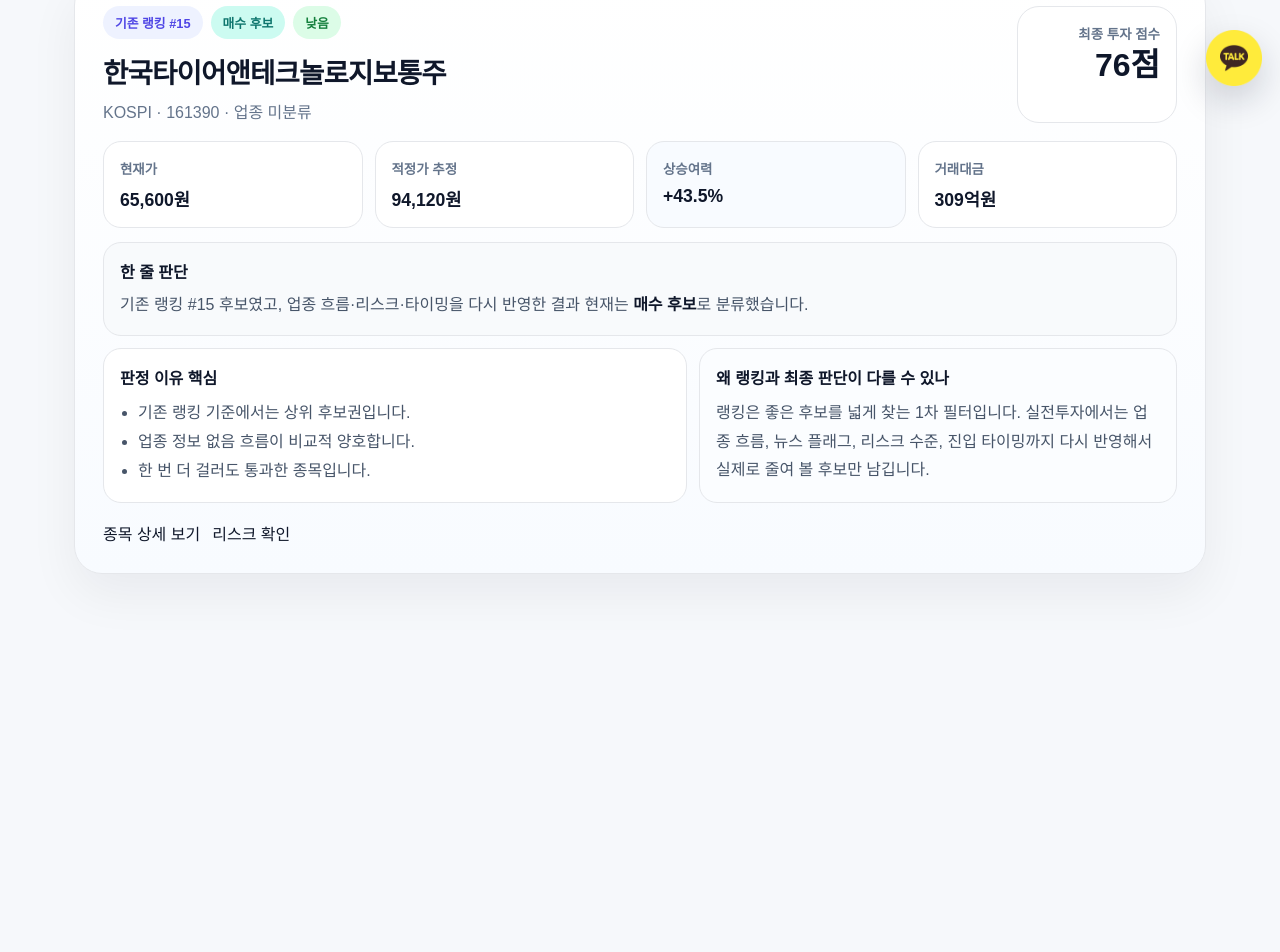
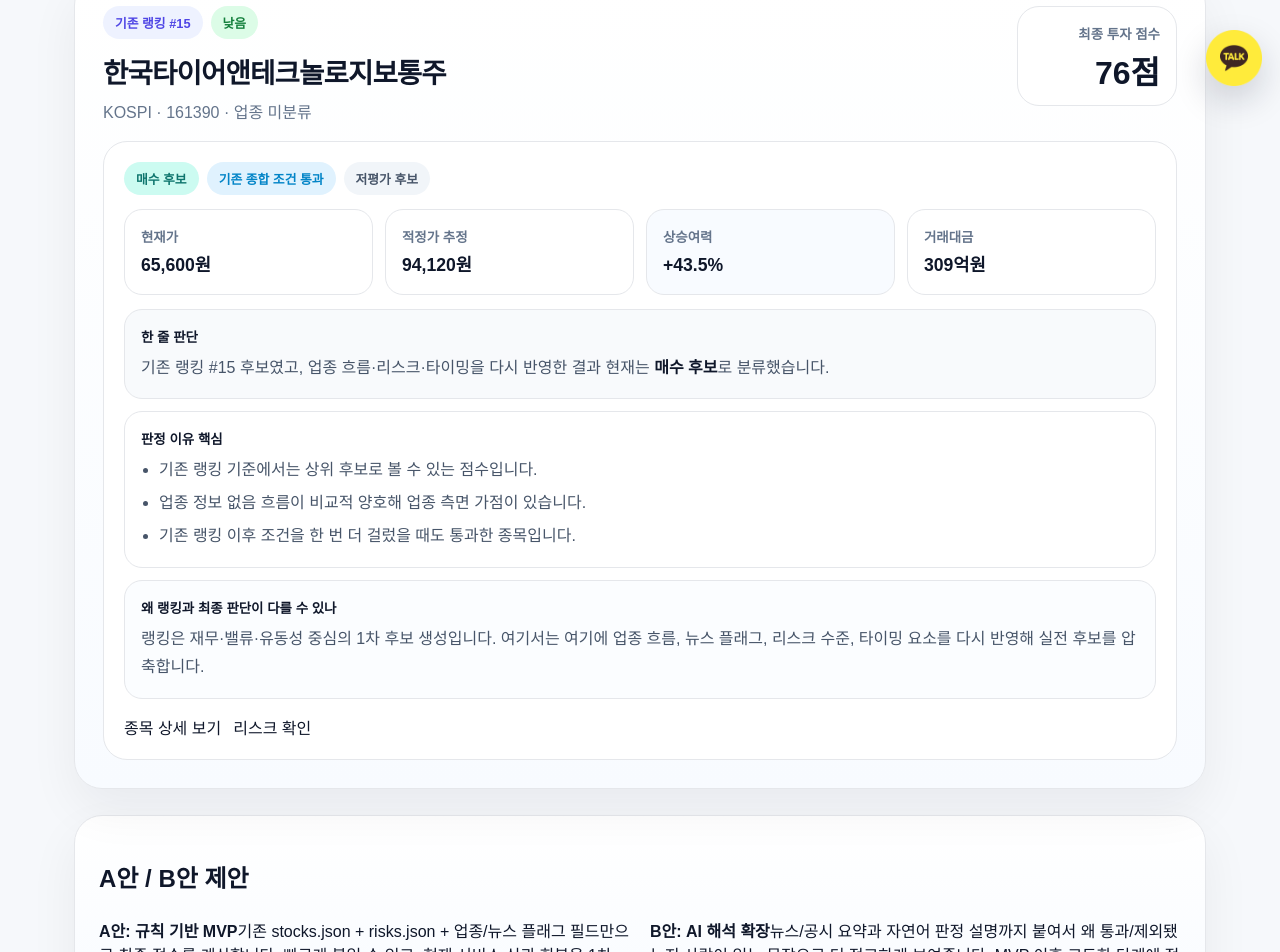
Before and after one commit to DcoyA/screener, a Next.js app: page /final-picks in a window 1280 px wide. Shown: the part 692-1644 px from the top of the page. Before the commit the page ends 1346 px from the top, so only its background shows below. Built offline with nearby package versions, Linux system fonts and the light colour scheme.

Commit message:
Update page.js

```diff
--- a/app/final-picks/page.js
+++ b/app/final-picks/page.js
@@ -124,25 +124,36 @@ function computeWarningPenalty(stock, riskItem) {
   const uncertainty = Number(stock?.newsMeta?.uncertaintyCount ?? 0);
   penalty += negativeCount * 5;
   penalty += uncertainty * 3;
-  if (stock?.timingMeta?.recentSpikeFlag) penalty += 6;
+  const recentSpike = Number(stock?.timingMeta?.recentSpikeFlag ? 1 : 0);
+  if (recentSpike) penalty += 6;
   return penalty;
 }
 
 function buildDecisionReasons(stock, riskItem, scores, decision) {
+  const reasons = [];
   const sectorName = stock?.sector || stock?.industry || "업종 정보 없음";
-  const reasons = [];
-  if (scores.base >= 75) reasons.push(`기존 랭킹 총점이 높습니다.`);
-  else if (scores.base >= 60) reasons.push(`기존 랭킹 기준에서는 상위 후보권입니다.`);
-  if (scores.sector >= 65) reasons.push(`${sectorName} 흐름이 비교적 양호합니다.`);
-  else if (scores.sector <= 45) reasons.push(`${sectorName} 흐름은 아직 보수적으로 봐야 합니다.`);
-  if (scores.news <= 45) reasons.push(`최근 뉴스 플래그상 불확실성이 있습니다.`);
-  if (riskItem?.level === "보통") reasons.push(`리스크 수준이 보통이라 체크 포인트 확인이 필요합니다.`);
-  if (riskItem?.level === "주의") reasons.push(`리스크 수준이 높아 감점됩니다.`);
-  if (scores.timing <= 45) reasons.push(`진입 타이밍은 지금 다소 아쉽습니다.`);
-  if (decision === "매수 후보") reasons.push(`한 번 더 걸러도 통과한 종목입니다.`);
-  if (decision === "관찰") reasons.push(`지금은 관찰 비중이 더 적절합니다.`);
-  if (decision === "제외") reasons.push(`현재는 실전 매수 대상에서 제외하는 편이 낫습니다.`);
-  return reasons.slice(0, 3);
+
+  if (scores.base >= 75) reasons.push(`기존 랭킹 총점이 ${Math.round(scores.base)}점으로 높습니다.`);
+  else if (scores.base >= 60) reasons.push(`기존 랭킹 기준에서는 상위 후보로 볼 수 있는 점수입니다.`);
+  else reasons.push(`기존 랭킹 점수는 높지 않지만 다른 조건까지 함께 점검했습니다.`);
+
+  if (scores.sector >= 65) reasons.push(`${sectorName} 흐름이 비교적 양호해 업종 측면 가점이 있습니다.`);
+  else if (scores.sector <= 45) reasons.push(`${sectorName} 흐름이 약해 업종 수급은 보수적으로 봐야 합니다.`);
+
+  if (scores.news >= 70) reasons.push(`최근 뉴스/공시 플래그는 비교적 무난한 편입니다.`);
+  else if (scores.news <= 45) reasons.push(`최근 뉴스 플래그상 불확실성이 있어 바로 진입하긴 부담이 있습니다.`);
+
+  if (riskItem?.level === "주의") reasons.push(`리스크 페이지 기준이 \"주의\"라서 최종 판단에서 감점됩니다.`);
+  else if (riskItem?.level === "보통") reasons.push(`리스크 수준이 \"보통\"이라 체크 포인트 확인이 필요합니다.`);
+
+  if (scores.timing >= 68) reasons.push(`타이밍/유동성 기준은 크게 무리 없는 구간입니다.`);
+  else if (scores.timing <= 45) reasons.push(`지금 진입 타이밍은 다소 아쉬워 관찰이 더 적절합니다.`);
+
+  if (decision === "매수 후보") reasons.push(`기존 랭킹 이후 조건을 한 번 더 걸렀을 때도 통과한 종목입니다.`);
+  else if (decision === "관찰") reasons.push(`기존 랭킹에서는 괜찮지만 실전 진입 전 한 번 더 관찰이 필요한 종목입니다.`);
+  else reasons.push(`랭킹 상위권일 수는 있어도 지금 바로 매수 대상으로 보긴 어렵습니다.`);
+
+  return reasons.slice(0, 4);
 }
 
 function buildFinalPicks(stocksData, risksData) {
@@ -152,6 +163,7 @@ function buildFinalPicks(stocksData, risksData) {
 
   const evaluated = baseline.map((stock) => {
     const riskItem = riskMap.get(String(stock.code));
+
     const scores = {
       base: clamp(Number(stock?.totalScore ?? 0), 0, 100),
       sector: computeSectorScore(stock),
@@ -163,12 +175,21 @@ function buildFinalPicks(stocksData, risksData) {
     };
 
     const finalScore = clamp(
-      scores.base * 0.40 + scores.sector * 0.12 + scores.market * 0.10 + scores.news * 0.12 + scores.liquidity * 0.10 + scores.timing * 0.16 - scores.warningPenalty,
+      scores.base * 0.40 +
+      scores.sector * 0.12 +
+      scores.market * 0.10 +
+      scores.news * 0.12 +
+      scores.liquidity * 0.10 +
+      scores.timing * 0.16 -
+      scores.warningPenalty,
       0,
       100
     );
 
-    const hasHardExclude = riskItem?.level === "주의" || Number(stock?.metrics?.debtRatio ?? 0) >= 220 || Number(stock?.newsMeta?.negativeCount ?? 0) >= 2;
+    const hasHardExclude =
+      riskItem?.level === "주의" ||
+      Number(stock?.metrics?.debtRatio ?? 0) >= 220 ||
+      Number(stock?.newsMeta?.negativeCount ?? 0) >= 2;
 
     let decision = "관찰";
     if (!hasHardExclude && finalScore >= 72 && scores.news >= 50 && scores.timing >= 52) decision = "매수 후보";
@@ -176,11 +197,13 @@ function buildFinalPicks(stocksData, risksData) {
 
     return {
       ...stock,
+      riskItem,
       baselineRank: rankMap.get(String(stock.code)) ?? null,
       finalScore: Math.round(finalScore),
       decision,
       sectorName: stock?.sector || stock?.industry || "업종 미분류",
       decisionReasons: buildDecisionReasons(stock, riskItem, scores, decision),
+      scoreBreakdown: scores,
       riskLevel: riskItem?.level || "낮음",
     };
   });
@@ -209,7 +232,7 @@ const DECISION_META = {
 function PickSection({ title, desc, items, emptyText }) {
   return (
     <section className="pickSection">
-      <div className="sectionHeaderRow pickHeader">
+      <div className="sectionHeaderRow">
         <div>
           <h2 className="sectionTitle">{title}</h2>
           <p className="sectionDesc">{desc}</p>
@@ -220,64 +243,71 @@ function PickSection({ title, desc, items, emptyText }) {
       {items.length ? (
         <div className="pickGrid">
           {items.map((item) => (
-            <article className="candidateCard" key={`${title}-${item.code}`}>
-              <div className="candidateHeader">
-                <div className="candidateHeadLeft">
-                  <div className="chipRow">
-                    <span className="rankChip">기존 랭킹 #{item.baselineRank ?? "-"}</span>
-                    <span className={getDecisionClass(item.decision)}>{item.decision}</span>
+            <article className="pickCard" key={`${title}-${item.code}`}>
+              <div className="pickTop">
+                <div>
+                  <div className="topLabelRow">
+                    <span className="rankTag">기존 랭킹 #{item.baselineRank ?? "-"}</span>
                     <span className={getRiskLevelClass(item.riskLevel)}>{item.riskLevel}</span>
                   </div>
                   <h3>{item.name}</h3>
                   <p className="subMeta">{item.market} · {item.code} · {item.sectorName}</p>
                 </div>
-                <div className="scoreCard">
+                <div className="scoreBox">
                   <span>최종 투자 점수</span>
                   <strong>{item.finalScore}점</strong>
                 </div>
               </div>
 
-              <div className="statGrid">
-                <div className="statCard">
+              <div className="middleCard">
+                <div className="badgeRow">
+                  <span className={getDecisionClass(item.decision)}>{item.decision}</span>
+                  {item?.rankMeta?.topRankEligible ? <span className="smallBadge info">기존 종합 조건 통과</span> : null}
+                  {item?.undervalueMeta?.eligible ? <span className="smallBadge soft">저평가 후보</span> : null}
+                </div>
+
+                <div className="metricRow">
+                  <div className="metricBox">
                     <span>현재가</span>
                     <strong>{formatPrice(item?.metrics?.closePrice)}</strong>
                   </div>
-                <div className="statCard">
+                  <div className="metricBox">
                     <span>적정가 추정</span>
                     <strong>{formatPrice(item?.metrics?.targetPrice)}</strong>
                   </div>
-                <div className="statCard accent">
+                  <div className="metricBox accent">
                     <span>상승여력</span>
                     <strong>{formatPercent(item?.metrics?.upside)}</strong>
                   </div>
-                <div className="statCard">
+                  <div className="metricBox">
                     <span>거래대금</span>
                     <strong>{formatCompactKrw(item?.metrics?.avgTradeValue5d)}</strong>
                   </div>
                 </div>
 
-              <div className="summaryStrip">
-                <strong>한 줄 판단</strong>
+                <div className="middleSections">
+                  <div className="innerPanel emphasis">
+                    <span className="reasonLabel">한 줄 판단</span>
                     <p>
-                  기존 랭킹 #{item.baselineRank ?? "-"} 후보였고, 업종 흐름·리스크·타이밍을 다시 반영한 결과
-                  현재는 <b>{item.decision}</b>로 분류했습니다.
+                      기존 랭킹 #{item.baselineRank ?? "-"} 후보였고, 업종 흐름·리스크·타이밍을 다시 반영한 결과 현재는
+                      <b> {item.decision}</b>로 분류했습니다.
                     </p>
                   </div>
 
-              <div className="reasonGrid">
-                <div className="reasonPanel">
-                  <strong>판정 이유 핵심</strong>
-                  <ul>
+                  <div className="innerPanel">
+                    <span className="reasonLabel">판정 이유 핵심</span>
+                    <ul className="reasonList">
                       {item.decisionReasons.map((reason) => (
                         <li key={reason}>{reason}</li>
                       ))}
                     </ul>
                   </div>
-                <div className="reasonPanel soft">
-                  <strong>왜 랭킹과 최종 판단이 다를 수 있나</strong>
+
+                  <div className="innerPanel soft">
+                    <span className="reasonLabel">왜 랭킹과 최종 판단이 다를 수 있나</span>
                     <p>
-                    랭킹은 좋은 후보를 넓게 찾는 1차 필터입니다. 실전투자에서는 업종 흐름, 뉴스 플래그,
-                    리스크 수준, 진입 타이밍까지 다시 반영해서 실제로 줄여 볼 후보만 남깁니다.
+                      랭킹은 재무·밸류·유동성 중심의 1차 후보 생성입니다. 여기서는 여기에 업종 흐름,
+                      뉴스 플래그, 리스크 수준, 타이밍 요소를 다시 반영해 실전 후보를 압축합니다.
                     </p>
                   </div>
                 </div>
@@ -285,6 +315,7 @@ function PickSection({ title, desc, items, emptyText }) {
                 <div className="cardActions">
                   <Link href={`/stock/${item.code}`} className="detailBtn">종목 상세 보기</Link>
                   <Link href={`/risk?code=${item.code}`} className="ghostBtn">리스크 확인</Link>
+                </div>
               </div>
             </article>
           ))}
@@ -315,8 +346,7 @@ export default function FinalPicksPage() {
           <p className="badge">FINAL PICKS</p>
           <h1>랭킹 이후, 실전 투자 후보만 한 번 더 걸러봅니다</h1>
           <p className="desc">
-            랭킹이 1차 후보를 만든다면, 여기서는 업종 흐름·리스크·뉴스 플래그·타이밍을 다시 반영해
-            실제로 줄여 볼 후보만 남깁니다.
+            랭킹이 1차 후보를 만든다면, 여기서는 업종 흐름·리스크·뉴스 플래그·타이밍을 다시 반영해 실제로 줄여 볼 후보만 남깁니다.
           </p>
         </div>
         <div className="heroInfoGrid">
@@ -344,6 +374,22 @@ export default function FinalPicksPage() {
         emptyText="현재 기준으로 표시할 종목이 없습니다."
       />
 
+      <section className="logicSection">
+        <div className="logicCard">
+          <h2>A안 / B안 제안</h2>
+          <div className="guideGrid twoCol">
+            <div className="guideItem">
+              <strong>A안: 규칙 기반 MVP</strong>
+              <span>기존 stocks.json + risks.json + 업종/뉴스 플래그 필드만으로 최종 점수를 계산합니다. 빠르게 붙일 수 있고, 현재 서비스 신뢰 회복용 1차 버전으로 적합합니다.</span>
+            </div>
+            <div className="guideItem">
+              <strong>B안: AI 해석 확장</strong>
+              <span>뉴스/공시 요약과 자연어 판정 설명까지 붙여서 왜 통과/제외됐는지 사람이 읽는 문장으로 더 정교하게 보여줍니다. MVP 이후 고도화 단계에 적합합니다.</span>
+            </div>
+          </div>
+        </div>
+      </section>
+
       <style jsx>{`
         .container { max-width: 1180px; margin: 0 auto; padding: 32px 24px 80px; color: #0f172a; }
         .topLinks { display:flex; justify-content:space-between; align-items:center; gap:16px; margin-bottom:26px; flex-wrap:wrap; }
@@ -359,8 +405,8 @@ export default function FinalPicksPage() {
         .heroInfoCard.good span,.heroInfoCard.good strong { color:#0f766e; }
         .heroInfoCard.mid span,.heroInfoCard.mid strong { color:#b45309; }
         .heroInfoCard.warn span,.heroInfoCard.warn strong { color:#be123c; }
-        .switchSection,.pickSection { margin-top:26px; }
-        .switchCard,.candidateCard,.emptyBox { border:1px solid #e5e7eb; border-radius:28px; padding:24px; background:linear-gradient(180deg, #ffffff 0%, #f8fbff 100%); box-shadow:0 20px 50px rgba(15,23,42,.06); }
+        .switchSection,.pickSection,.logicSection { margin-top:26px; }
+        .switchCard,.pickCard,.emptyBox,.logicCard { border:1px solid #e5e7eb; border-radius:28px; padding:24px; background:linear-gradient(180deg, #ffffff 0%, #f8fbff 100%); box-shadow:0 20px 50px rgba(15,23,42,.06); }
         .tabRow { display:flex; gap:10px; flex-wrap:wrap; }
         .tabBtn { height:44px; padding:0 18px; border-radius:999px; border:1px solid #dbe3f0; background:#fff; color:#0f172a; font-weight:800; cursor:pointer; }
         .tabBtn.active { background:#0f172a; color:#fff; border-color:#0f172a; }
@@ -370,53 +416,54 @@ export default function FinalPicksPage() {
         .sectionDesc { margin:0; color:#64748b; line-height:1.72; }
         .sectionCount { display:inline-flex; align-items:center; justify-content:center; min-width:74px; height:42px; padding:0 14px; border-radius:14px; background:#0f172a; color:#fff; font-weight:800; }
         .pickGrid { display:grid; gap:18px; }
-        .candidateCard { padding:28px; }
-        .candidateHeader { display:flex; justify-content:space-between; gap:18px; flex-wrap:wrap; margin-bottom:18px; }
-        .candidateHeadLeft { flex:1 1 540px; min-width:0; }
-        .chipRow { display:flex; gap:8px; flex-wrap:wrap; margin-bottom:12px; }
-        .rankChip,.riskChip,.decisionChip,.smallBadge { display:inline-flex; align-items:center; justify-content:center; padding:7px 12px; border-radius:999px; font-size:.8rem; font-weight:800; }
-        .rankChip { background:#eef2ff; color:#4f46e5; }
+        .pickCard { padding:28px; }
+        .pickTop { display:flex; justify-content:space-between; align-items:flex-start; gap:18px; flex-wrap:wrap; margin-bottom:18px; }
+        .topLabelRow { display:flex; gap:8px; flex-wrap:wrap; margin-bottom:12px; }
+        .rankTag,.riskChip,.decisionChip,.smallBadge { display:inline-flex; align-items:center; justify-content:center; padding:7px 12px; border-radius:999px; font-size:.8rem; font-weight:800; }
+        .rankTag { background:#eef2ff; color:#4f46e5; }
         .riskChip.low { background:#dcfce7; color:#15803d; }
         .riskChip.mid { background:#fef3c7; color:#b45309; }
         .riskChip.high { background:#fee2e2; color:#dc2626; }
         .decisionChip.buy { background:#ccfbf1; color:#0f766e; }
         .decisionChip.watch { background:#fff7ed; color:#b45309; }
         .decisionChip.exclude { background:#ffe4e6; color:#be123c; }
-        .candidateCard h3 { margin:0 0 8px; font-size:1.72rem; letter-spacing:-0.03em; word-break:keep-all; }
+        .smallBadge.info { background:#e0f2fe; color:#0284c7; }
+        .smallBadge.soft { background:#f1f5f9; color:#475569; }
+        .pickCard h3 { margin:0 0 8px; font-size:1.72rem; letter-spacing:-0.03em; word-break:keep-all; }
         .subMeta { margin:0; color:#64748b; }
-        .scoreCard { min-width:160px; border:1px solid #e5e7eb; border-radius:22px; padding:16px; background:#fff; text-align:right; }
-        .scoreCard span { display:block; margin-bottom:6px; color:#64748b; font-size:.84rem; font-weight:700; }
-        .scoreCard strong { display:block; font-size:2rem; line-height:1; }
-        .statGrid { display:grid; grid-template-columns:repeat(4, minmax(0,1fr)); gap:12px; margin-bottom:14px; }
-        .statCard { border:1px solid #e5e7eb; border-radius:18px; padding:16px; background:#fff; }
-        .statCard.accent { background:#f8fbff; }
-        .statCard span { display:block; margin-bottom:8px; color:#64748b; font-size:.84rem; font-weight:700; }
-        .statCard strong { font-size:1.1rem; }
-        .summaryStrip { border:1px solid #e5e7eb; border-radius:18px; padding:16px; background:#f8fafc; margin-bottom:12px; }
-        .summaryStrip strong { display:block; margin-bottom:8px; }
-        .summaryStrip p { margin:0; color:#475569; line-height:1.78; }
-        .summaryStrip b { color:#0f172a; }
-        .reasonGrid { display:grid; grid-template-columns:1.1fr .9fr; gap:12px; }
-        .reasonPanel { border:1px solid #e5e7eb; border-radius:18px; padding:16px; background:#fff; }
-        .reasonPanel.soft { background:#fbfdff; }
-        .reasonPanel strong { display:block; margin-bottom:10px; }
-        .reasonPanel ul { margin:0; padding-left:18px; color:#475569; line-height:1.8; }
-        .reasonPanel p { margin:0; color:#475569; line-height:1.78; }
-        .cardActions { display:flex; gap:12px; flex-wrap:wrap; margin-top:18px; }
+        .scoreBox { min-width:160px; border:1px solid #e5e7eb; border-radius:22px; padding:16px; background:#fff; text-align:right; }
+        .scoreBox span { display:block; margin-bottom:6px; color:#64748b; font-size:.84rem; font-weight:700; }
+        .scoreBox strong { display:block; font-size:2rem; line-height:1; }
+        .middleCard { border:1px solid #e5e7eb; border-radius:24px; background:#ffffff; padding:20px; }
+        .badgeRow { display:flex; gap:8px; flex-wrap:wrap; margin-bottom:14px; }
+        .metricRow { display:grid; grid-template-columns:repeat(4, minmax(0,1fr)); gap:12px; margin-bottom:14px; }
+        .metricBox { border:1px solid #e5e7eb; border-radius:18px; padding:16px; background:#fff; }
+        .metricBox.accent { background:#f8fbff; }
+        .metricBox span { display:block; margin-bottom:8px; color:#64748b; font-size:.84rem; font-weight:700; }
+        .metricBox strong { font-size:1.1rem; line-height:1.35; }
+        .middleSections { display:grid; gap:12px; }
+        .innerPanel { border:1px solid #e5e7eb; border-radius:18px; padding:16px; background:#fff; }
+        .innerPanel.emphasis { background:#f8fafc; }
+        .innerPanel.soft { background:#fbfdff; }
+        .reasonLabel { display:block; margin-bottom:8px; color:#0f172a; font-size:.84rem; font-weight:800; }
+        .innerPanel p { margin:0; color:#475569; line-height:1.78; }
+        .innerPanel b { color:#0f172a; }
+        .reasonList { margin:0; padding-left:18px; color:#475569; line-height:1.8; }
+        .reasonList li + li { margin-top:4px; }
+        .cardActions { display:flex; gap:12px; flex-wrap:wrap; margin-top:16px; }
         .detailBtn,.ghostBtn { display:inline-flex; align-items:center; justify-content:center; height:46px; padding:0 16px; border-radius:14px; font-weight:800; text-decoration:none; border:1px solid transparent; }
         .detailBtn { background:#0f172a; color:#fff; }
         .ghostBtn { background:#fff; color:#0f172a; border-color:#dbe3f0; }
-        .emptyBox p { margin:0; color:#64748b; }
         @media (max-width:980px) {
-          .heroInfoGrid,.statGrid,.reasonGrid { grid-template-columns:1fr; }
+          .heroInfoGrid,.metricRow { grid-template-columns:1fr; }
         }
         @media (max-width:760px) {
           .container { padding:24px 18px 64px; }
-          .pageHero,.candidateHeader,.sectionHeaderRow { flex-direction:column; align-items:flex-start; }
-          .scoreCard { width:100%; text-align:left; }
-          .switchCard,.candidateCard,.emptyBox { padding:20px; }
+          .pageHero,.pickTop,.sectionHeaderRow { flex-direction:column; align-items:flex-start; }
+          .scoreBox { width:100%; text-align:left; }
+          .switchCard,.pickCard,.logicCard,.emptyBox { padding:20px; }
           .detailBtn,.ghostBtn { width:100%; }
-          .candidateCard h3 { font-size:1.45rem; }
+          .pickCard h3 { font-size:1.45rem; }
         }
       `}</style>
     </main>
```
Lines whose indentation alone changed are shown as unchanged.
